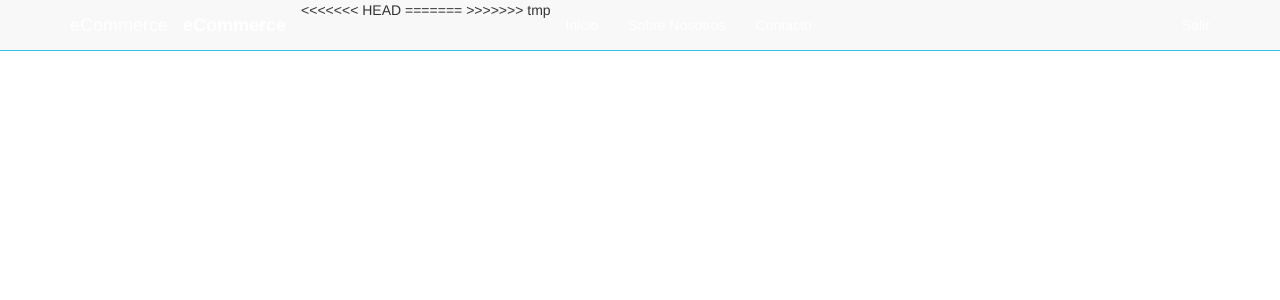
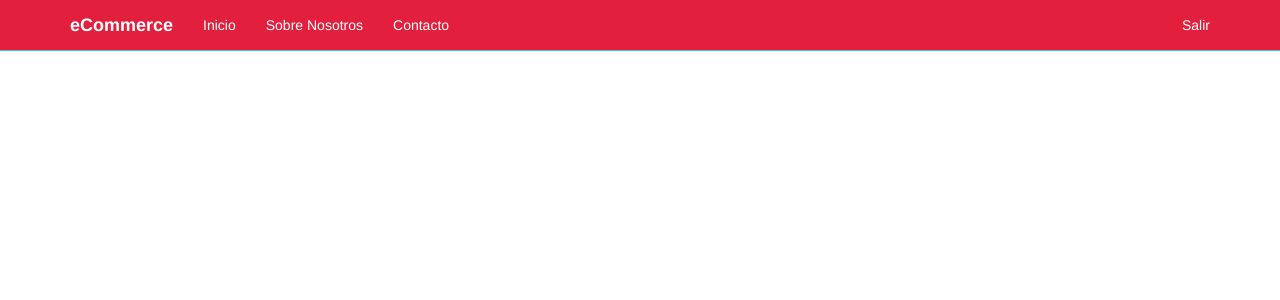
Before and after one commit to probardjango/comercio-electronico, a Django app: page / in a window 1280 px wide. Shown: the top 300 px of the page. Run offline with Django 3.2, Linux system fonts and the light colour scheme; a user stored in the database is signed in; data that the repository does not hold is empty; parts of the project's set-up code (start-up, migrations or seed data) failed here and were passed over; some libraries are stand-ins or nearby versions.

Commit message:
cambios para arreglar branches

```diff
--- a/src/productos/urls.py
+++ b/src/productos/urls.py
@@ -10,10 +10,4 @@ urlpatterns = [
     #url(r'^$', views.inicio, name='inicio'),
     url(r'^(?P<pk>\d+)/$', ProductoDetailView.as_view(), name='producto_detail'),
     url(r'^$', ProductoListView.as_view(), name='producto_list'),
-<<<<<<< HEAD
 ]
-
-=======
-
-]
->>>>>>> tmp
--- a/src/productos/views.py
+++ b/src/productos/views.py
@@ -12,11 +12,7 @@ class ProductoListView(ListView):
 	def get_context_data(self, *args, **kwargs):
 		context = super(ProductoListView, self).get_context_data(*args, **kwargs)
 		context["ahora"] = timezone.now()
-<<<<<<< HEAD
 		return context
-=======
-		return context
->>>>>>> tmp
 
 class ProductoDetailView(DetailView):
 	model = Producto
--- a/src/static_pro/static/css/navbar-static-top.css
+++ b/src/static_pro/static/css/navbar-static-top.css
@@ -7,13 +7,8 @@ body {
 }
 
 .navbar-default {
-<<<<<<< HEAD
-	background-color: #f12235!important;
-	border-color: #3fa1f5;
-=======
 	background-color: #e2203d !important;
 	border-color: #32c3f1;
->>>>>>> tmp
 }
 
 .navbar-default .navbar-brand {
@@ -21,11 +16,7 @@ body {
 }
 
 .navbar-default .navbar-brand:hover {
-<<<<<<< HEAD
-	color: #3fa1f5;
-=======
 	color: #32c3f1;
->>>>>>> tmp
 }
 
 .navbar-default .navbar-nav>li>a {
--- a/src/templates/inicio.html
+++ b/src/templates/inicio.html
@@ -7,13 +7,8 @@
 <style>
 {% block style %}
 .jumbotron {
-<<<<<<< HEAD
-  background-color: #dad9d9 !important;
-  color: #333 !important;
-=======
   background-color: #333333 !important;
   color: #FFF !important;
->>>>>>> tmp
 }
 
 /*.fa-5x {
--- a/src/templates/navbar.html
+++ b/src/templates/navbar.html
@@ -8,11 +8,9 @@
             <span class="icon-bar"></span>
             <span class="icon-bar"></span>
           </button>
-<<<<<<< HEAD
-          <a class="navbar-brand" href="/">eCommerce</a>
-=======
+
           <a class="navbar-brand" href="/"><strong>eCommerce</strong></a>
->>>>>>> tmp
+
         </div>
         <div id="navbar" class="navbar-collapse collapse">
           <ul class="nav navbar-nav">
```
